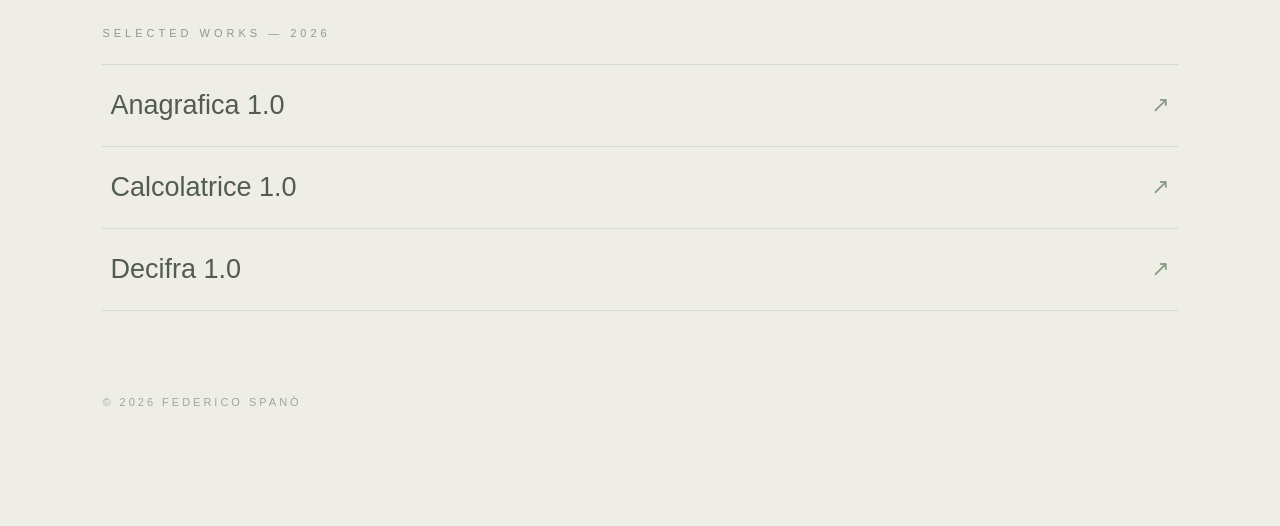
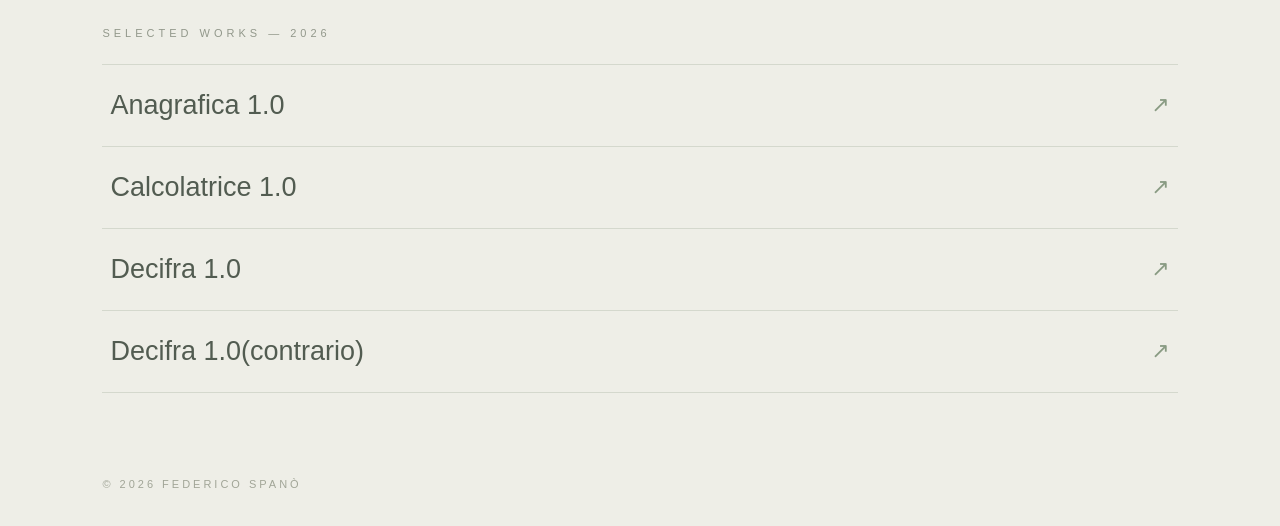
Before and after one commit to ilfede09-alt/desktop-tutorial, a plain HTML site: page index.html in a window 1280 px wide. Shown: the part 396-922 px from the top of the page. Drawn offline with Linux system fonts and the light colour scheme.

Commit message:
Update Decifra links in index.html

```diff
--- a/index.html
+++ b/index.html
@@ -129,10 +129,16 @@ footer {
             <span class="arrow">↗</span>
         </a>
 
-        <a href="decifra.html" target="_blank" rel="noopener noreferrer" class="work">
+        <a href="decifra-00.html" target="_blank" rel="noopener noreferrer" class="work">
             <span>Decifra 1.0</span>
             <span class="arrow">↗</span>
         </a>
+
+        <a href="decifra-01.html" target="_blank" rel="noopener noreferrer" class="work">
+            <span>Decifra 1.0(contrario)</span>
+            <span class="arrow">↗</span>
+        </a>
+
 
         <!-- FINE LAVORI -->
 
```
